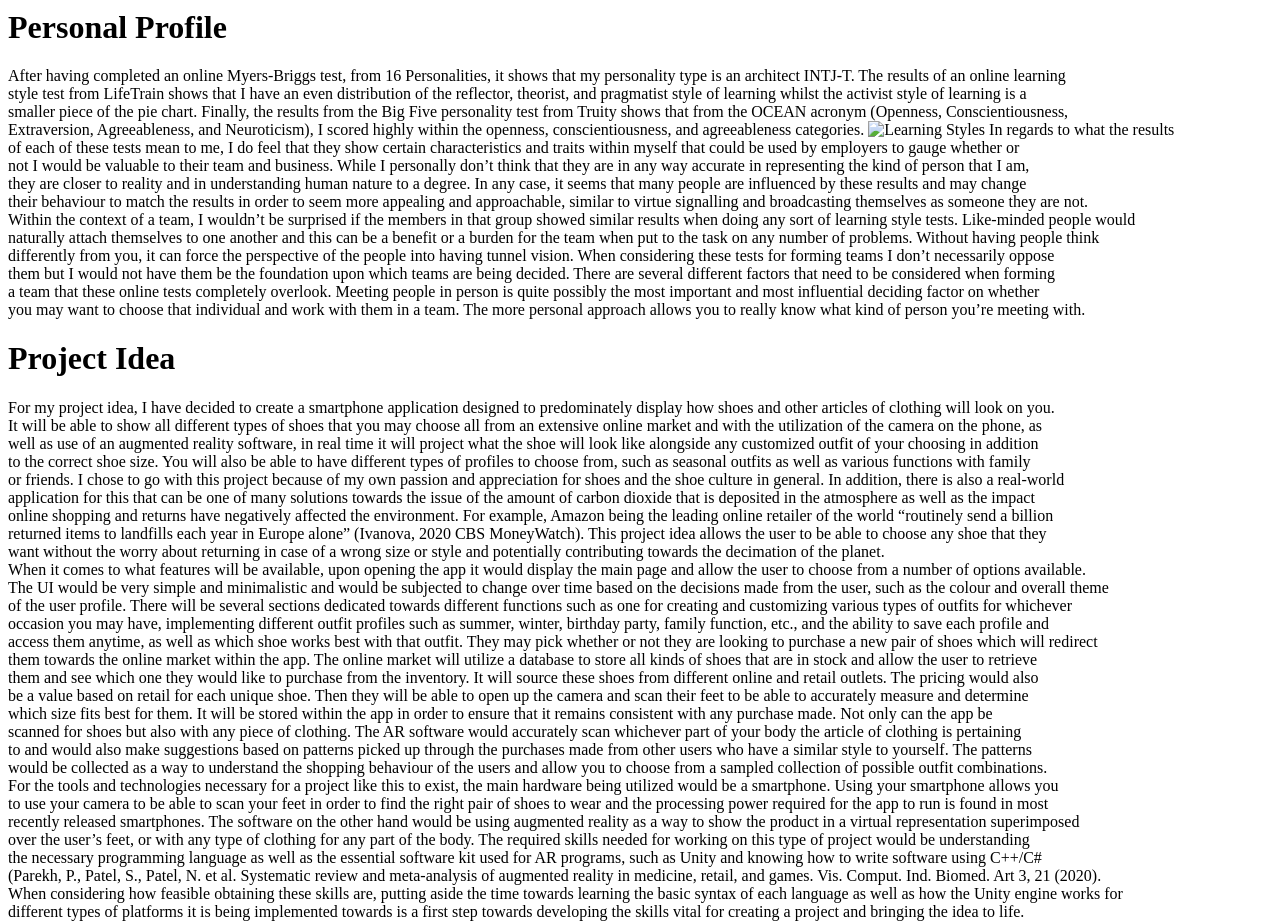
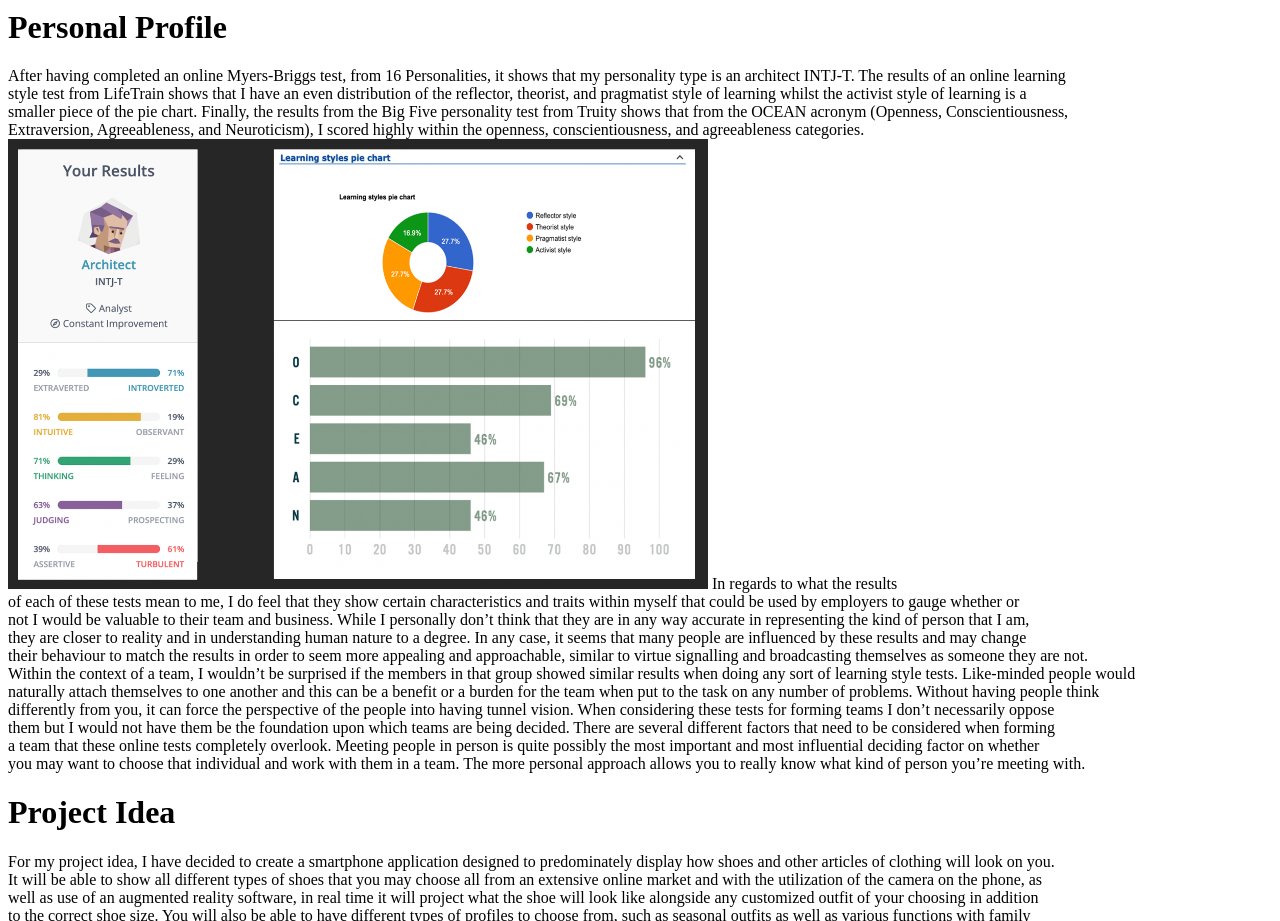
Before and after one commit to Shellmoonlunar/Assignment_1, a plain HTML site: page index.html in a window 1280 px wide. Shown: the part 2700-3621 px from the top of the page. Drawn offline with Linux system fonts and the light colour scheme.

Commit message:
Update index.html

```diff
--- a/index.html
+++ b/index.html
@@ -74,7 +74,7 @@ you’ll need to have, and Google has been considered as one of the greatest and
    Extraversion, Agreeableness, and Neuroticism), I scored highly within the openness, conscientiousness, and agreeableness categories.
 
 <body>
-<img scr="Learn.png" width="700" height="450" alt="Learning Styles">
+<img src="Learn.png" width="700" height="450" alt="Learning Styles">
 </body>
     In regards to what the results<br>
     of each of these tests mean to me, I do feel that they show certain characteristics and traits within myself that could be used by employers to gauge whether or<br>
```
